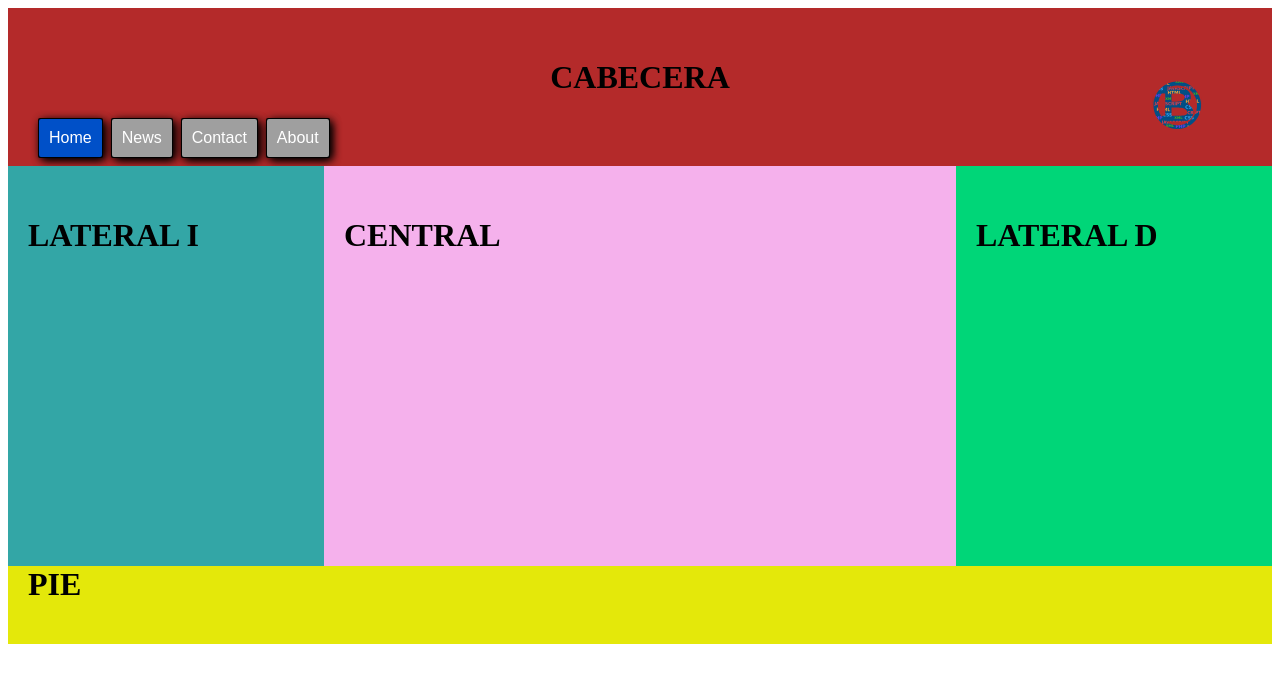
After one commit to Buendy/actividadesClase, a PHP site: page /DIW/tema4/acti11/ejercicio2.html in a window 1280 px wide. The commit adds this page. Shown: the top 683 px of the page. Run offline with PHP 8.4, Linux system fonts and the light colour scheme.

Commit message:
Practicas

```diff
--- a/public/DEWC/tema4/ut04-2/ejercicio1.js
+++ b/public/DEWC/tema4/ut04-2/ejercicio1.js
@@ -56,6 +56,8 @@ function insertar(evento){
     break;
     case '+':
     texto.value += "    + \n";
+
+    texto.value = '';
     break;
     case 'x':
     texto.value += "    x \n";
--- /dev/null
+++ b/public/DIW/tema4/acti11/ejercicio2.html
@@ -0,0 +1,35 @@
+<!DOCTYPE html>
+<html lang="es" dir="ltr">
+  <head>
+    <meta charset="utf-8">
+    <title>Ejercicio-2</title>
+    <link rel="stylesheet" href="./estilos.css">
+  </head>
+  <body>
+
+    <div class="header">
+      <h1>CABECERA</h1>
+      <ul class="list">
+        <li><a href="#" class="listas destacado">Home</a </li>
+        <li><a href="#" class="listas">News</a> </li>
+        <li><a href="#" class="listas">Contact</a> </li>
+        <li><a href="#" class="listas">About</a> </li>
+        <img src="./logo.png" width="50" height="50" alt="" class="logo">
+      </ul>
+    </div>
+
+    <div class="laterali">
+      <h1>LATERAL I</h1>
+    </div>
+    <div class="central centro">
+      <h1>CENTRAL</h1>
+    </div>
+    <div class="laterald">
+      <h1>LATERAL D</h1>
+    </div>
+    <div class="foot">
+      <h1>PIE</h1>
+    </div>
+
+  </body>
+</html>
--- /dev/null
+++ b/public/DIW/tema4/acti11/estilos.css
@@ -0,0 +1,100 @@
+* {
+    box-sizing: border-box;
+  }
+
+.header{
+  background-color: #b42a2a;
+     padding: 30px;
+     text-align: center;
+
+
+}
+
+
+
+.laterali{
+  background-color: #33a6a6;
+  width: 25%;
+  height: 50%;
+  float: left;
+  padding-left: 20px;
+  padding-top: 30px;
+  height: 100%;
+  height: 400px;
+}
+
+.central{
+  background-color: #f5b1ec;
+  width: 50%;
+  float: left;
+  text-align: center;
+  padding-top: 30px;
+  height: 100%;
+  height: 400px;
+}
+
+.laterald{
+  background-color: #00d678;
+  width: 25%;
+  float: left;
+  padding-left: 20px;
+  padding-top: 30px;
+  height: 100%;
+  height: 400px;
+}
+
+.footer{
+  background-color: #e4e80a;
+  text-align: center;
+  padding: 10px;
+
+}
+
+.foot{
+  background-color: #e4e80a;
+  padding: 20px;
+
+}
+
+.centro{
+  text-align: left;
+  padding-left: 20px;
+
+}
+
+.list{
+  font-family: "Arial";
+  text-align: left;
+  list-style-type: none;
+  padding: 1px;
+
+
+}
+
+.listas{
+  color: white;
+  text-decoration: none;
+  float: left;
+  margin-right: 10px;
+  background-color: #9f9f9f;
+  border: 10px solid #9f9f9f;
+  border-radius: 2px;
+  box-shadow: 1px 1px black, -1px -1px black, -1px 1px black, 1px -1px black, 2px 2px 10px black, 3px 3px 10px black;
+
+}
+
+.listas:hover{
+  background-color: #ac7117;
+  border-color: #ac7117;
+}
+
+.destacado{
+  background-color: #0050c8;
+  border: 10px solid #0050c8;
+}
+
+.logo{
+  position: absolute;
+  left: 90%;
+  top: 10%;
+}
--- a/public/index.php
+++ b/public/index.php
@@ -40,6 +40,8 @@
           <li><h4>TEMA 4</h4></li>
           <ul>
       			<li><a href="/DIW/tema4/acti10/index.html">Actividad 10</a></li>
+            <li><a href="/DIW/tema4/acti11/index.html">Actividad 11</a></li>
+            <li><a href="/DIW/tema4/acti12/index.html">Actividad 12</a></li>
       	  </ul>
 
         </ul>
```
Also changed, not shown: public/DIW/tema4/acti11/ejercicio1.html (added, +28 -0 lines), public/DIW/tema4/acti11/index.html (added, +14 -0 lines), public/DIW/tema4/acti12/ejercicio1.html (added, +39 -0 lines), public/DIW/tema4/acti12/ejercicio2.html (added, +10 -0 lines), public/DIW/tema4/acti12/estilos.css (added, +25 -0 lines), public/DIW/tema4/acti12/index.html (added, +14 -0 lines), public/DIW/tema2/fondo3.png (added), public/DIW/tema4/acti11/logo.png (added), 1 other file.
